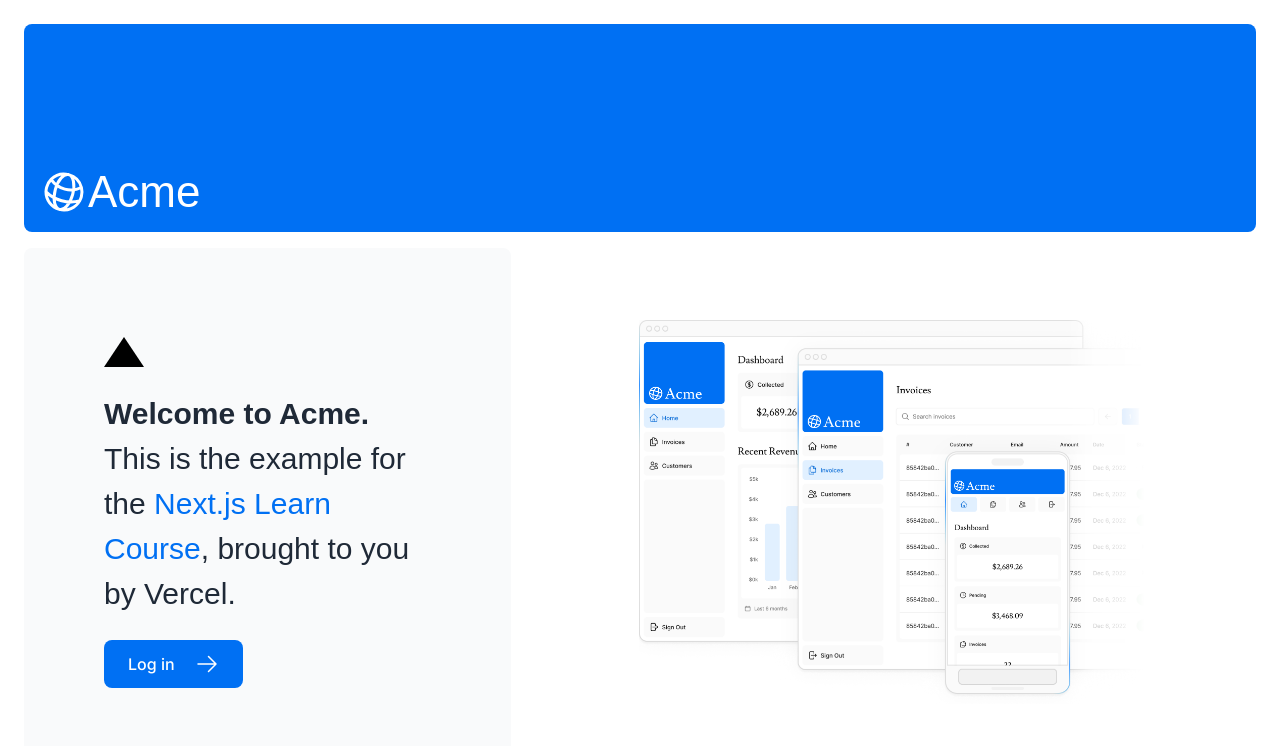
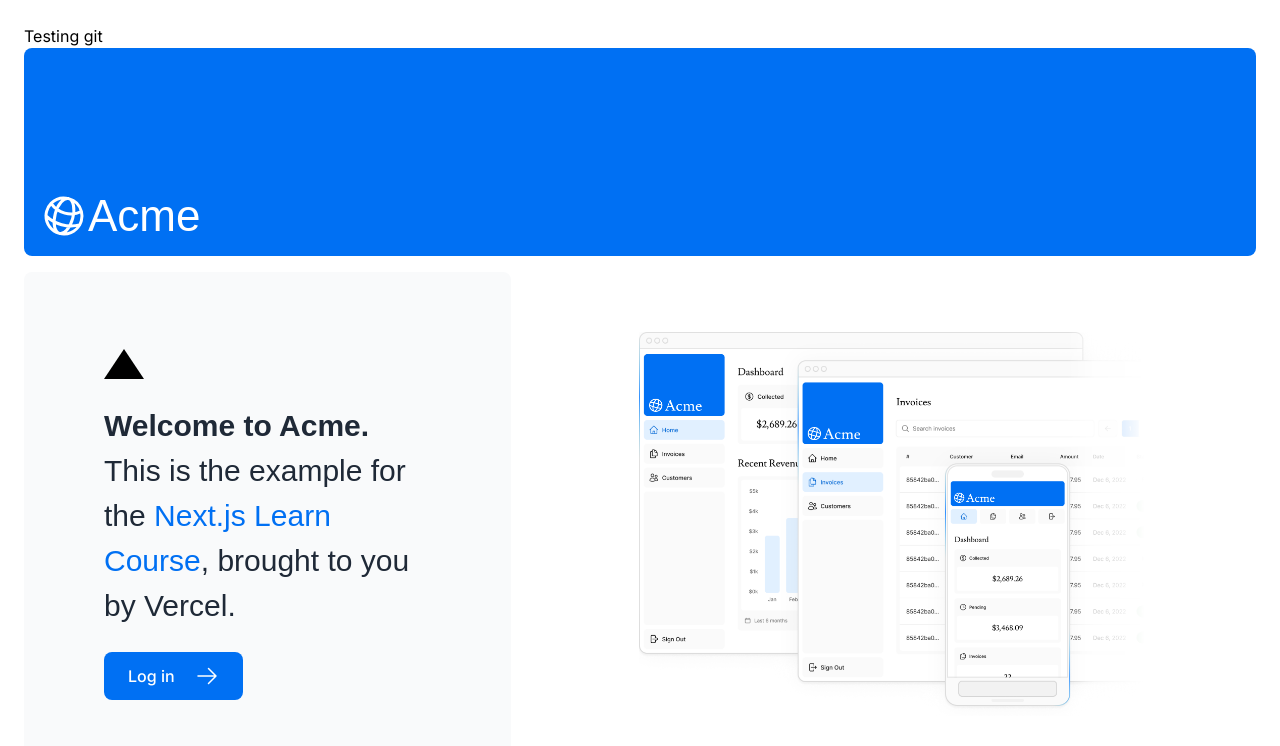
Before and after one commit to SabadosDan/DashboardApp, a Next.js app: page / in a window 1280 px wide. Shown: the top 746 px of the page. Built offline with nearby package versions, Linux system fonts and the light colour scheme; a web font is replaced by a local one.

Commit message:
Testing git commit

```diff
--- a/app/page.tsx
+++ b/app/page.tsx
@@ -7,6 +7,7 @@
 export default function Page() {
   return (
     <main className="flex min-h-screen flex-col p-6">
+      <p>Testing git</p>
       <div className="flex h-20 shrink-0 items-end rounded-lg bg-blue-500 p-4 md:h-52">
         {<AcmeLogo />}
       </div>
```
